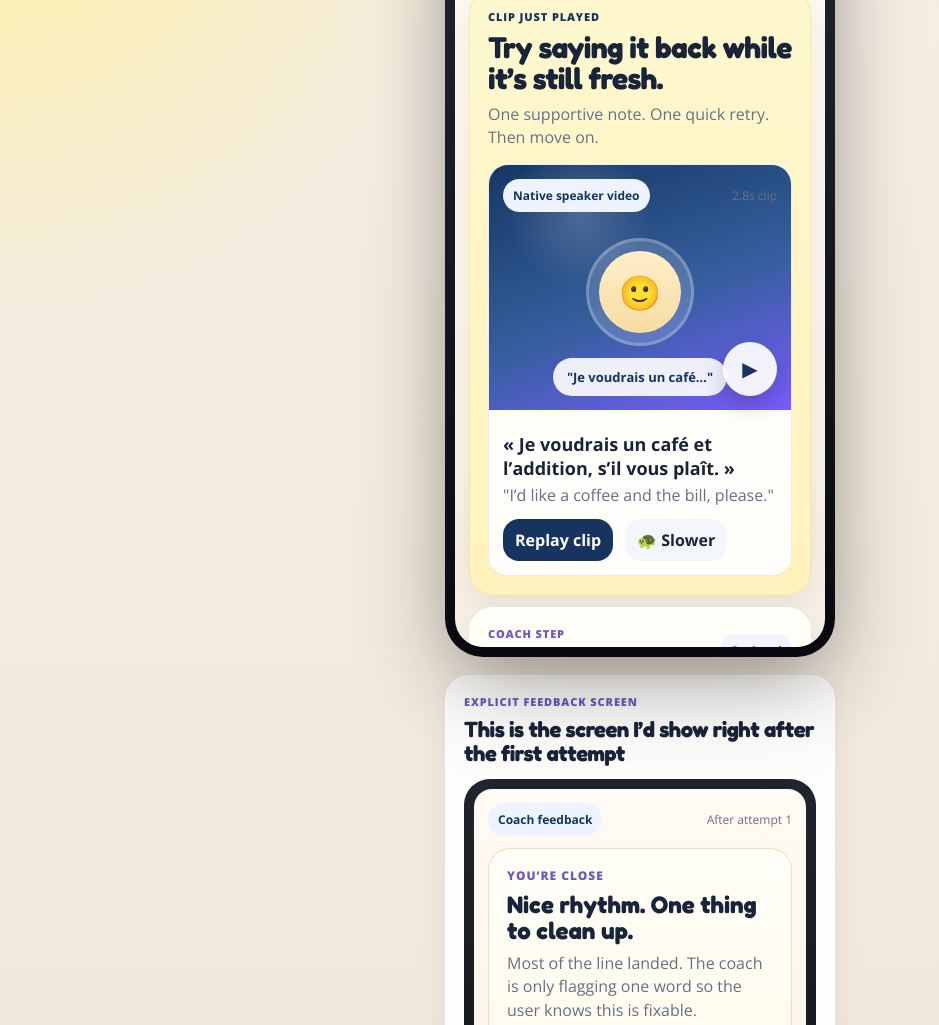
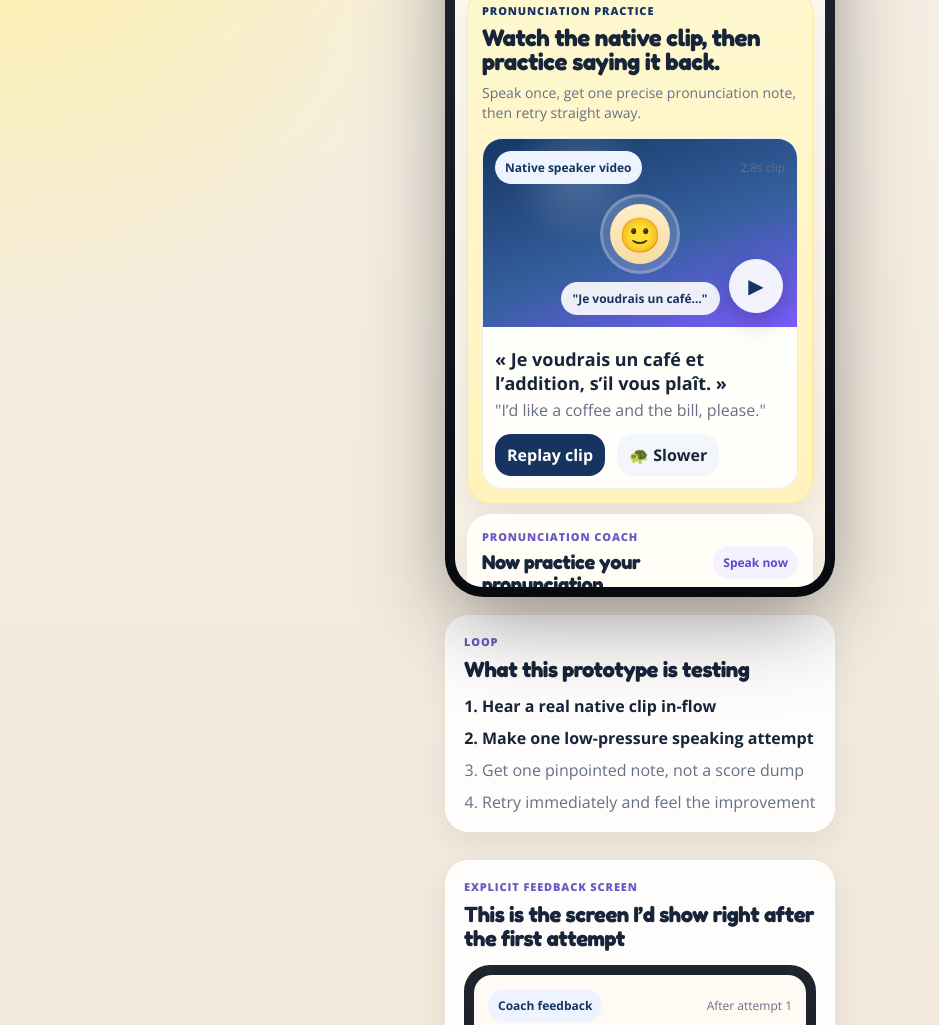
Before and after one commit to mbo-membo/prototype-2026-04-29-native-clip-coach-replay-loop, a plain HTML site: page index.html in a window 1280 px wide. Shown: the part 147-1172 px from the top of the page, without its empty margins (0-939 px from the left). Drawn offline with nearby package versions, Linux system fonts and the light colour scheme.

Commit message:
Publish prototype-2026-04-29-native-clip-coach-replay-loop

```diff
--- a/app.js
+++ b/app.js
@@ -35,11 +35,11 @@ function setTimeline(current) {
 
 function renderEntry() {
   step = 'entry';
-  stateEyebrow.textContent = 'Coach step';
-  stateTitle.textContent = 'Want to say it back?';
-  stateBadge.textContent = 'Optional';
+  stateEyebrow.textContent = 'Pronunciation coach';
+  stateTitle.textContent = 'Now practice your pronunciation';
+  stateBadge.textContent = 'Speak now';
   stateBadge.className = 'state-badge';
-  stateCopy.textContent = 'This is a safe practice rep — no score, just one thing to notice if needed.';
+  stateCopy.textContent = 'Hold to speak. You’ll get one pinpointed pronunciation note and an immediate retry.';
   waveLabel.textContent = 'Hold to speak';
   waveBars.classList.remove('active');
   focusStatus.textContent = 'No issue flagged yet';
--- a/index.html
+++ b/index.html
@@ -30,10 +30,10 @@
             <button class="icon-btn" aria-label="More">⋯</button>
           </header>
 
-          <section class="lesson-card">
-            <div class="eyebrow">Clip just played</div>
-            <h1>Try saying it back while it’s still fresh.</h1>
-            <p class="subcopy">One supportive note. One quick retry. Then move on.</p>
+          <section class="lesson-card compact-hero">
+            <div class="eyebrow">Pronunciation practice</div>
+            <h1>Watch the native clip, then practice saying it back.</h1>
+            <p class="subcopy">Speak once, get one precise pronunciation note, then retry straight away.</p>
 
             <article class="video-card">
               <div class="video-frame">
@@ -63,13 +63,13 @@
           <section class="coach-card">
             <div class="coach-head">
               <div>
-                <p class="eyebrow soft" id="stateEyebrow">Coach step</p>
-                <h2 id="stateTitle">Want to say it back?</h2>
+                <p class="eyebrow soft" id="stateEyebrow">Pronunciation coach</p>
+                <h2 id="stateTitle">Now practice your pronunciation</h2>
               </div>
-              <span class="state-badge" id="stateBadge">Optional</span>
+              <span class="state-badge" id="stateBadge">Speak now</span>
             </div>
 
-            <p class="coach-copy" id="stateCopy">This is a safe practice rep — no score, just one thing to notice if needed.</p>
+            <p class="coach-copy" id="stateCopy">Hold to speak. You’ll get one pinpointed pronunciation note and an immediate retry.</p>
 
             <div class="wave-shell" id="waveShell">
               <div class="wave-bars" id="waveBars" aria-hidden="true">
@@ -105,7 +105,11 @@
             </div>
           </section>
 
-          <section class="timeline-card">
+        </div>
+      </div>
+    </section>
+
+    <section class="timeline-card external-timeline">
       <div class="section-head">
         <div>
           <p class="eyebrow soft">Loop</p>
@@ -118,9 +122,6 @@
         <li id="timelinePinpoint">Get one pinpointed note, not a score dump</li>
         <li id="timelineRetry">Retry immediately and feel the improvement</li>
       </ol>
-          </section>
-        </div>
-      </div>
     </section>
 
     <section class="feedback-preview">
--- a/prototype.json
+++ b/prototype.json
@@ -1,7 +1,7 @@
 {
   "slug": "prototype-2026-04-29-native-clip-coach-replay-loop",
   "createdAt": "2026-04-29T14:50:58.408Z",
-  "updatedAt": "2026-04-29T14:57:17.107Z",
+  "updatedAt": "2026-04-29T15:08:57.578Z",
   "topic": "native-clip-coach-replay-loop",
   "source": "channel-rerun-2026-04-29-selected-experiment",
   "strongestJob": "Build real speaking confidence for real life",
--- a/styles.css
+++ b/styles.css
@@ -41,7 +41,7 @@ button { font: inherit; }
 .phone-wrap {
   position: relative;
   width: min(100vw - 40px, 390px);
-  height: 780px;
+  height: 720px;
 }
 .device-shadow {
   position: absolute;
@@ -71,9 +71,9 @@ button { font: inherit; }
 }
 .screen {
   height: 100%;
-  overflow-y: auto;
+  overflow-y: hidden;
   border-radius: 28px;
-  padding: 14px 14px 18px;
+  padding: 12px 12px 14px;
   background: linear-gradient(180deg, #fffbf4 0%, #f6efe4 100%);
   scrollbar-width: none;
 }
@@ -122,8 +122,15 @@ button { font: inherit; }
   border: 1px solid rgba(255,255,255,0.9);
   box-shadow: 0 10px 28px rgba(42,49,69,0.08);
   border-radius: 24px;
-  padding: 18px;
-  margin-bottom: 12px;
+  padding: 14px;
+  margin-bottom: 10px;
+}
+.compact-hero h1 {
+  font-size: 24px;
+  margin-bottom: 8px;
+}
+.compact-hero .subcopy {
+  font-size: 14px;
 }
 .lesson-card {
   background: linear-gradient(180deg, #fff8cf 0%, #fff2bc 100%);
@@ -149,7 +156,7 @@ h1 {
 }
 h2 {
   margin: 2px 0 0;
-  font-size: 24px;
+  font-size: 20px;
   line-height: 1.08;
 }
 h3 {
@@ -175,8 +182,8 @@ h3 {
 }
 .video-frame {
   position: relative;
-  min-height: 220px;
-  padding: 14px;
+  min-height: 156px;
+  padding: 12px;
   background:
     radial-gradient(circle at 30% 20%, rgba(255,255,255,0.18), transparent 25%),
     linear-gradient(160deg, #173764 0%, #355f9e 55%, #7b5cff 100%);
@@ -190,12 +197,12 @@ h3 {
 .video-persona {
   display: grid;
   justify-items: center;
-  gap: 12px;
-  padding-top: 26px;
+  gap: 8px;
+  padding-top: 10px;
 }
 .avatar-ring {
-  width: 108px;
-  height: 108px;
+  width: 80px;
+  height: 80px;
   border-radius: 50%;
   display: grid;
   place-items: center;
@@ -203,8 +210,8 @@ h3 {
   border: 3px solid rgba(255,255,255,0.22);
 }
 .avatar-face {
-  width: 82px;
-  height: 82px;
+  width: 60px;
+  height: 60px;
   border-radius: 50%;
   display: grid;
   place-items: center;
@@ -212,12 +219,12 @@ h3 {
   background: linear-gradient(180deg, #ffeec8 0%, #f7dca3 100%);
 }
 .caption-chip {
-  padding: 10px 14px;
+  padding: 8px 12px;
   border-radius: 999px;
   background: rgba(255,255,255,0.9);
   color: var(--navy);
   font-weight: 700;
-  font-size: 13px;
+  font-size: 12px;
 }
 .video-play {
   position: absolute;
@@ -233,7 +240,7 @@ h3 {
   box-shadow: 0 10px 24px rgba(0,0,0,0.18);
 }
 .clip-support {
-  padding: 14px;
+  padding: 12px;
 }
 .pill,
 .state-badge,
@@ -289,9 +296,9 @@ h3 {
   color: #5d47cb;
 }
 .wave-shell {
-  margin-top: 16px;
-  border-radius: 22px;
-  padding: 18px 14px;
+  margin-top: 12px;
+  border-radius: 18px;
+  padding: 12px 12px;
   background: #fffaf3;
   border: 1px solid #f0e2c5;
   text-align: center;
@@ -301,8 +308,8 @@ h3 {
   align-items: end;
   justify-content: center;
   gap: 6px;
-  height: 48px;
-  margin-bottom: 10px;
+  height: 32px;
+  margin-bottom: 8px;
 }
 .wave-bars span {
   width: 10px;
@@ -324,9 +331,9 @@ h3 {
   font-weight: 700;
 }
 .focus-note {
-  margin-top: 14px;
-  border-radius: 18px;
-  padding: 14px;
+  margin-top: 10px;
+  border-radius: 16px;
+  padding: 12px;
   background: rgba(255,255,255,0.82);
   border: 1px solid rgba(22,52,95,0.08);
 }
@@ -360,13 +367,13 @@ h3 {
 }
 .button-stack {
   display: grid;
-  gap: 10px;
-  margin-top: 16px;
+  gap: 8px;
+  margin-top: 12px;
 }
 .cta {
-  min-height: 52px;
-  padding: 12px 16px;
-  font-size: 16px;
+  min-height: 44px;
+  padding: 10px 14px;
+  font-size: 15px;
 }
 .cta.primary {
   background: linear-gradient(180deg, var(--yellow) 0%, var(--yellow-deep) 100%);
@@ -395,6 +402,7 @@ h3 {
   color: var(--ink);
   font-weight: 700;
 }
+.external-timeline,
 .feedback-preview {
   width: min(100vw - 32px, 390px);
   background: rgba(255,255,255,0.88);
@@ -499,5 +507,6 @@ h3 {
   color: var(--warn-ink);
 }
 @media (max-width: 420px) {
-  h1 { font-size: 28px; }
+  h1 { font-size: 22px; }
+  .phone-wrap { height: 700px; }
 }
```
Lines whose indentation alone changed are shown as unchanged.
